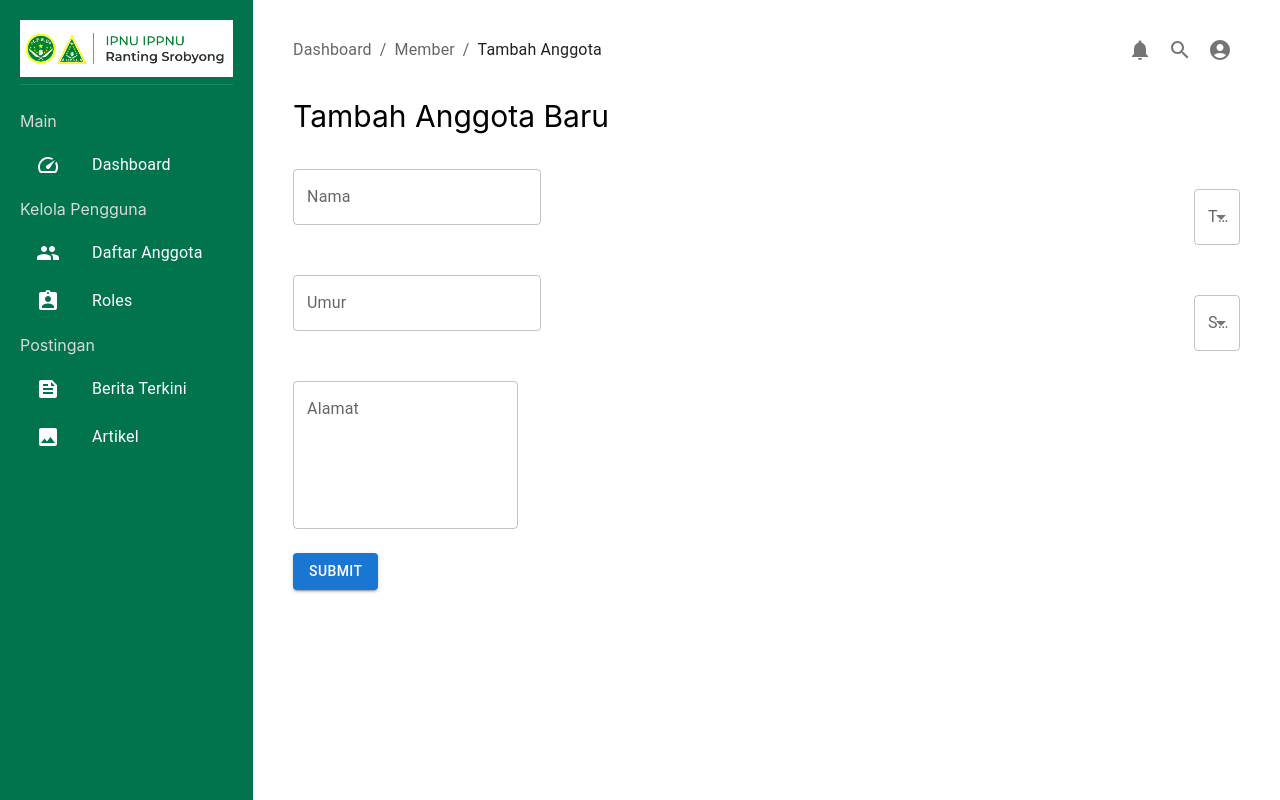
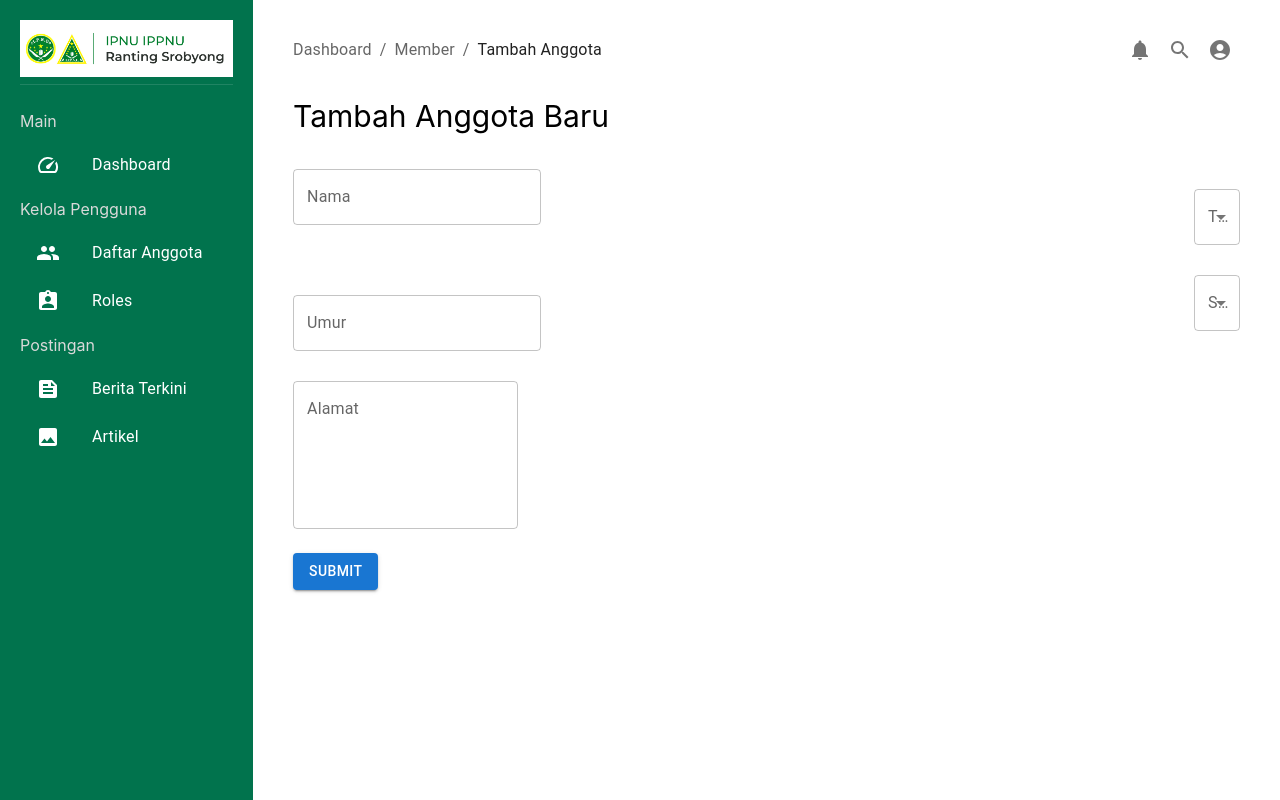
Before and after one commit to satriaherman1/ipnu-admin, a Next.js app: page /member/new in a window 1280 px wide. Built offline with nearby package versions, Linux system fonts and the light colour scheme.

Commit message:
fix tailwind margin

```diff
--- a/pages/member/new/index.tsx
+++ b/pages/member/new/index.tsx
@@ -92,6 +92,7 @@ const NewMember: NextPage = () => {
             </div>
           </div>
           <div className="flex flex-col md:flex-row justify-between mt-[30px]">
+            <div className="mt-[20px]">
               <TextField
                 label="Umur"
                 type="number"
@@ -105,7 +106,8 @@ const NewMember: NextPage = () => {
                 }}
                 value={dataMember.age}
               />
-            <div className="mt-[20px]">
+            </div>
+
             <FormControl className="lg:min-w-[500px] mt-[20px] md:mt-0">
               <InputLabel id="demo-simple-select-label">Status</InputLabel>
               <Select
@@ -127,7 +129,6 @@ const NewMember: NextPage = () => {
                 <MenuItem value="anggota">Anggota</MenuItem>
               </Select>
             </FormControl>
-            </div>
           </div>
 
           <div className="flex flex-col md:flex-row mt-[30px]">
```
Lines whose indentation alone changed are shown as unchanged.
